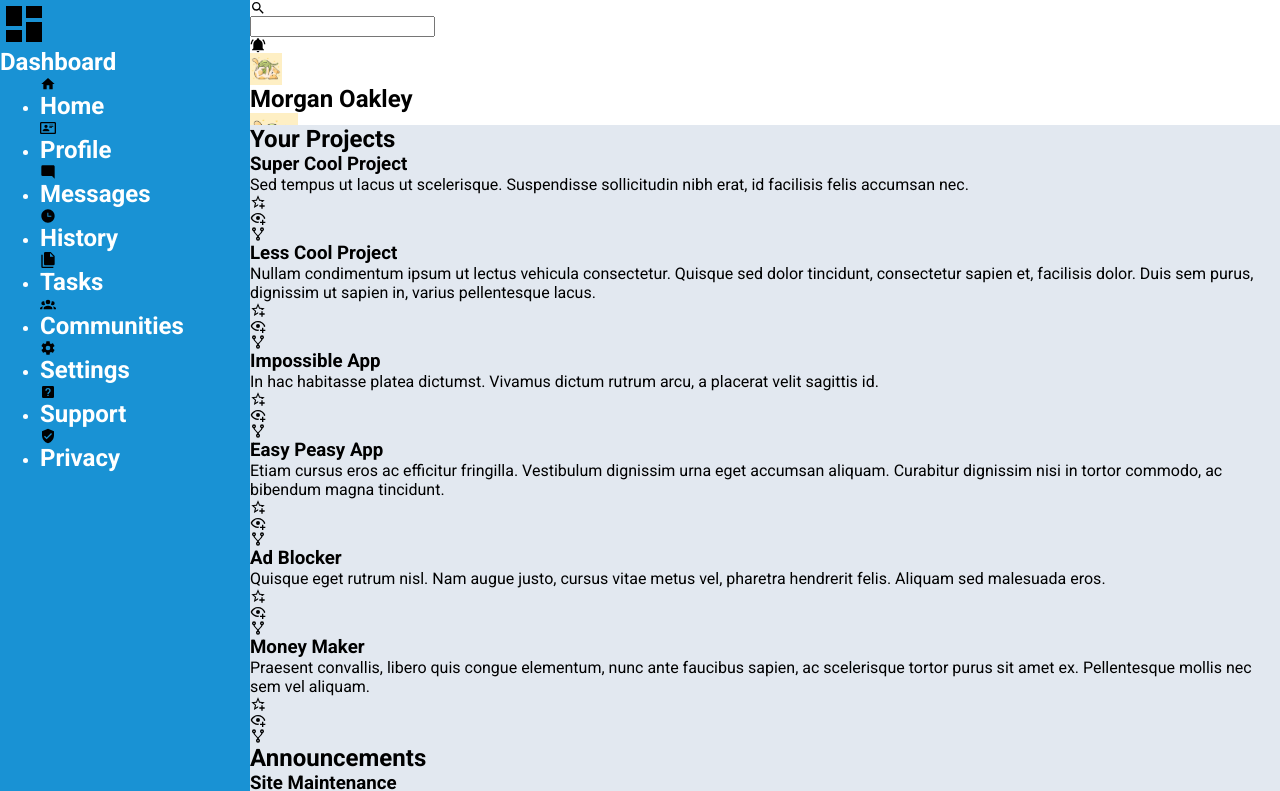
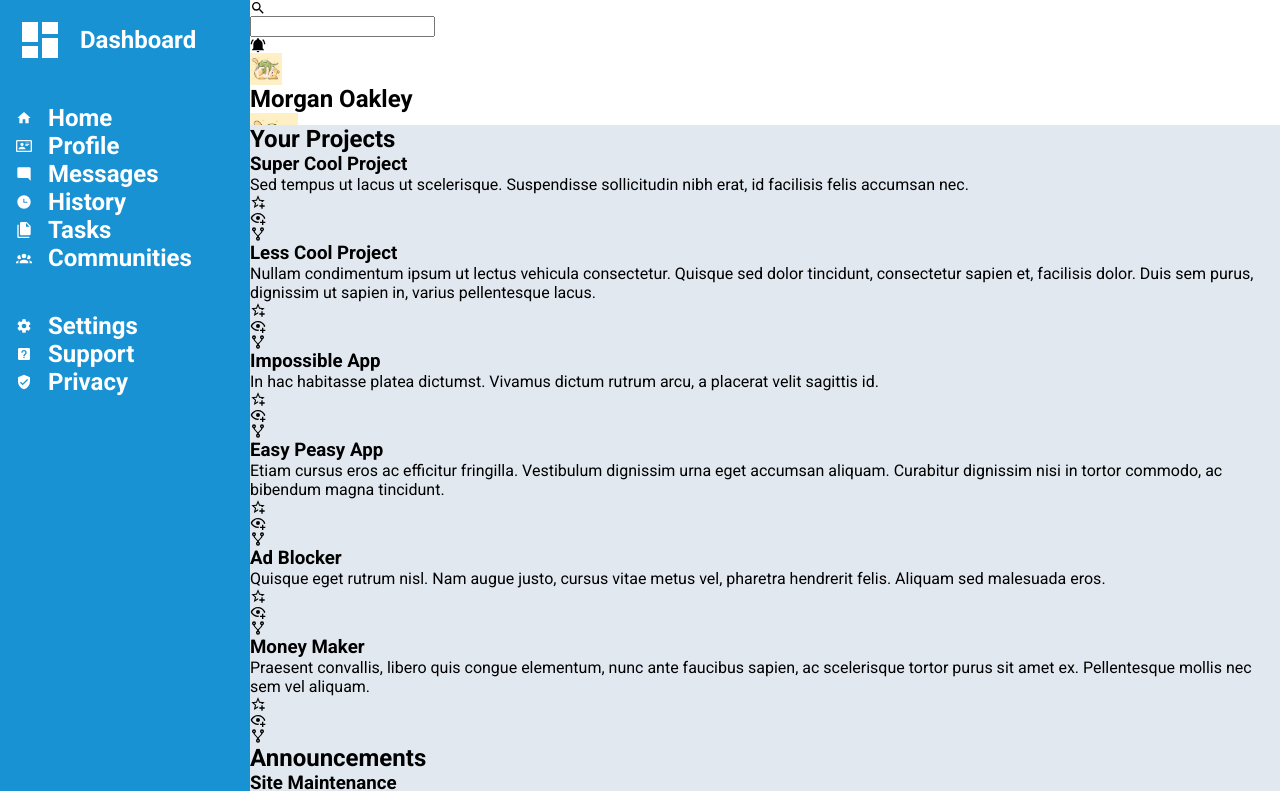
Before and after one commit to cwilliams0926/admin-dashboard, a website: page index.html in a window 1280 px wide. Shown: the top 791 px of the page. Drawn offline with Linux system fonts and the light colour scheme.

Commit message:
Align sidebar

```diff
--- a/style.css
+++ b/style.css
@@ -34,10 +34,31 @@ header {
 }
 
 .sidebar {
+  display: flex;
+  flex-direction: column;
+  gap: 40px;
+  padding: 16px;
   background-color: var(--light-blue);
   grid-column: 1 / 2;
   grid-row: 1 / 3;
   color: var(--white);
+}
+
+.sidebar div,
+.sidebar li {
+  display: flex;
+  align-items: center;
+  gap: 16px;
+}
+
+ul {
+  list-style-type: none;
+  margin: 0;
+  padding: 0;
+}
+
+.sidebar .icon {
+  filter: invert(100%);
 }
 
 main {
```
